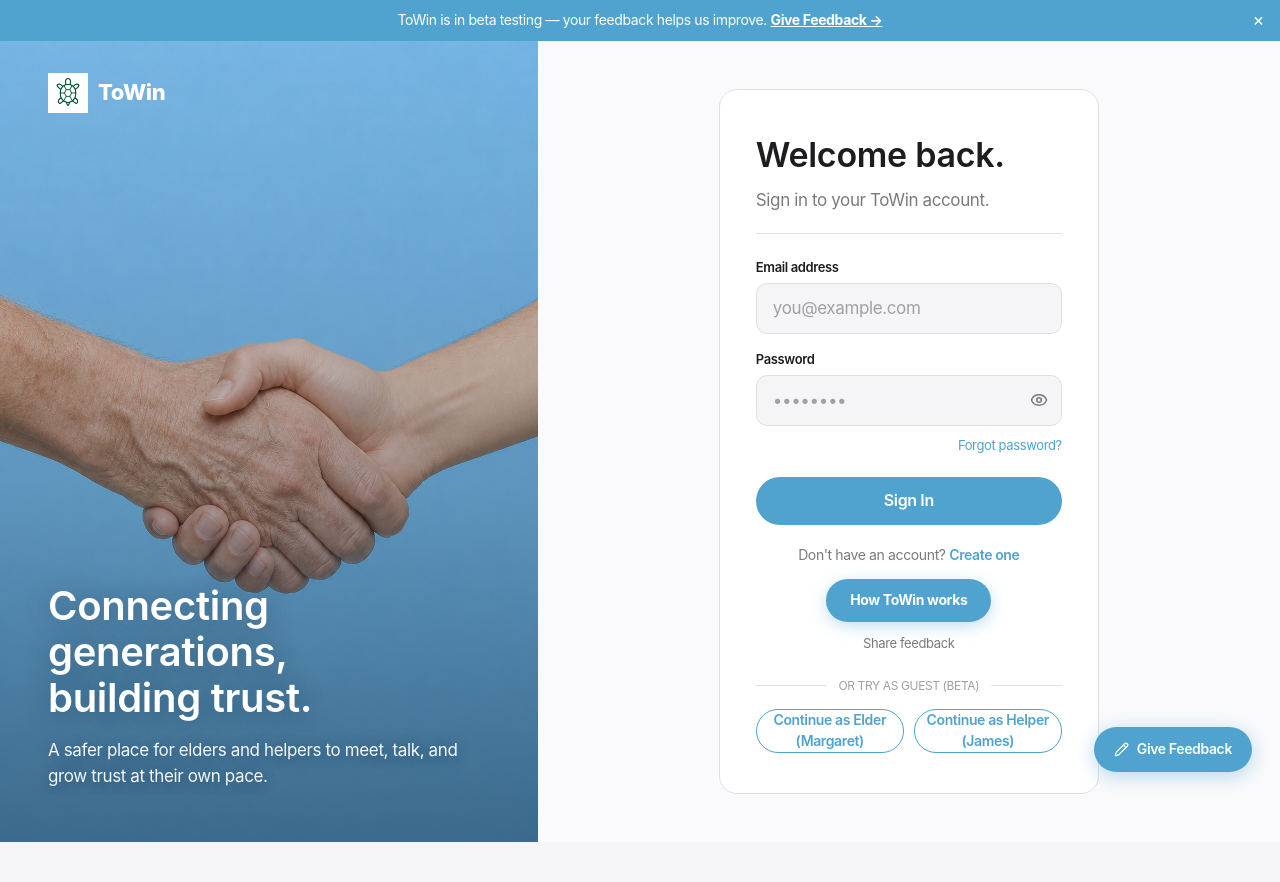
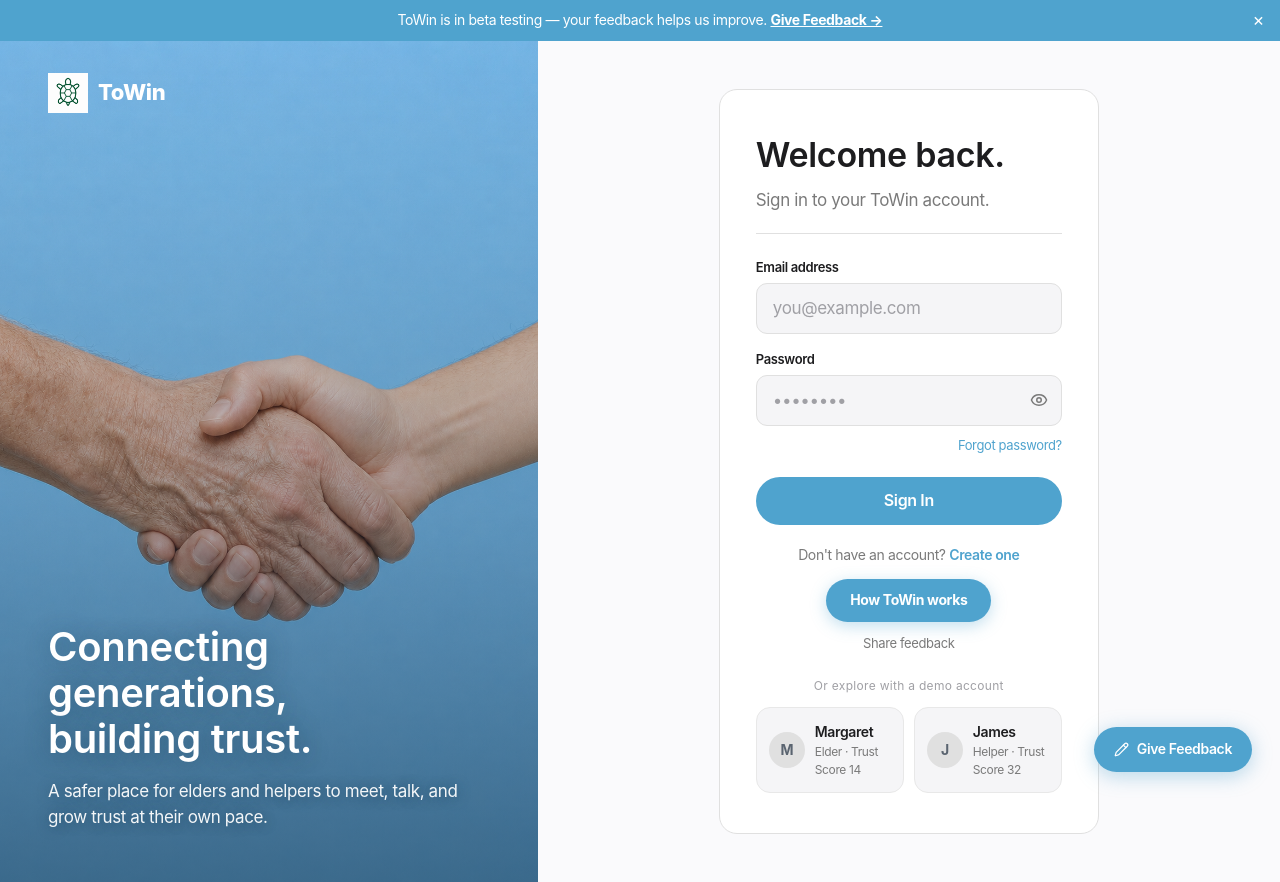
Before and after one commit to Harsha-anbu-g/Towin, a React (Vite) app in the folder frontend/: page /login in a window 1280 px wide. Before the commit the page ends 842 px from the top, so only its background shows below. Built offline with nearby package versions, Linux system fonts and the light colour scheme; no server answers.

Commit message:
ui: redesign demo account section — profile cards with initials, name, role desc

```diff
--- a/frontend/src/pages/Login.jsx
+++ b/frontend/src/pages/Login.jsx
@@ -288,45 +288,53 @@ export default function Login() {
               </Link>
             </p>
 
-            {/* Guest mode (beta) — at the very bottom */}
-            <div style={{ display: 'flex', alignItems: 'center', gap: '12px', margin: '24px 0 14px' }}>
-              <div style={{ flex: 1, height: '1px', background: '#e0e0e0' }} />
-              <span style={{ fontSize: '12px', color: '#a0a0a5', fontFamily: '-apple-system, "SF Pro Text", system-ui, sans-serif' }}>OR TRY AS GUEST (BETA)</span>
-              <div style={{ flex: 1, height: '1px', background: '#e0e0e0' }} />
-            </div>
+            {/* Demo accounts */}
+            <div style={{ marginTop: '24px' }}>
+              <p style={{ fontSize: '12px', color: '#a0a0a5', fontFamily: '-apple-system, "SF Pro Text", system-ui, sans-serif', textAlign: 'center', marginBottom: '12px', letterSpacing: '0.3px' }}>
+                Or explore with a demo account
+              </p>
               <div style={{ display: 'flex', gap: '10px' }}>
+                {[
+                  { role: 'ELDER', name: 'Margaret', desc: 'Elder · Trust Score 14', initial: 'M' },
+                  { role: 'HELPER', name: 'James',    desc: 'Helper · Trust Score 32', initial: 'J' },
+                ].map(({ role, name, desc, initial }) => (
                   <button
+                    key={role}
                     type="button"
-                onClick={() => handleGuest('ELDER')}
+                    onClick={() => handleGuest(role)}
                     disabled={!!guestLoading}
                     style={{
-                  flex: 1, height: '44px',
-                  background: '#ffffff', color: '#4FA3CE',
-                  border: '1.5px solid #4FA3CE', borderRadius: '9999px',
-                  fontSize: '14px', fontWeight: 600,
+                      flex: 1,
+                      background: '#f5f5f7',
+                      border: '1px solid #e8e8e8',
+                      borderRadius: '14px',
+                      padding: '14px 12px',
                       cursor: guestLoading ? 'not-allowed' : 'pointer',
+                      opacity: guestLoading && guestLoading !== role ? 0.5 : 1,
+                      textAlign: 'left',
+                      transition: 'background 0.15s',
                       fontFamily: '-apple-system, "SF Pro Text", system-ui, sans-serif',
-                  opacity: guestLoading && guestLoading !== 'ELDER' ? 0.6 : 1,
                     }}
+                    onMouseEnter={e => { if (!guestLoading) e.currentTarget.style.background = '#ebebed'; }}
+                    onMouseLeave={e => { e.currentTarget.style.background = '#f5f5f7'; }}
                   >
-                {guestLoading === 'ELDER' ? 'Starting…' : 'Continue as Elder (Margaret)'}
+                    <div style={{ display: 'flex', alignItems: 'center', gap: '10px' }}>
+                      <div style={{
+                        width: '36px', height: '36px', borderRadius: '50%',
+                        background: '#e0e0e0', flexShrink: 0,
+                        display: 'flex', alignItems: 'center', justifyContent: 'center',
+                        fontSize: '14px', fontWeight: 700, color: '#5a6470',
+                      }}>
+                        {guestLoading === role ? '…' : initial}
+                      </div>
+                      <div>
+                        <p style={{ margin: 0, fontSize: '14px', fontWeight: 600, color: '#1d1d1f' }}>{name}</p>
+                        <p style={{ margin: 0, fontSize: '12px', color: '#7a7a7a', marginTop: '1px' }}>{desc}</p>
+                      </div>
+                    </div>
                   </button>
-              <button
-                type="button"
-                onClick={() => handleGuest('HELPER')}
-                disabled={!!guestLoading}
-                style={{
-                  flex: 1, height: '44px',
-                  background: '#ffffff', color: '#4FA3CE',
-                  border: '1.5px solid #4FA3CE', borderRadius: '9999px',
-                  fontSize: '14px', fontWeight: 600,
-                  cursor: guestLoading ? 'not-allowed' : 'pointer',
-                  fontFamily: '-apple-system, "SF Pro Text", system-ui, sans-serif',
-                  opacity: guestLoading && guestLoading !== 'HELPER' ? 0.6 : 1,
-                }}
-              >
-                {guestLoading === 'HELPER' ? 'Starting…' : 'Continue as Helper (James)'}
-              </button>
+                ))}
+              </div>
             </div>
           </div>
         </div>
--- a/frontend/src/pages/Register.jsx
+++ b/frontend/src/pages/Register.jsx
@@ -584,45 +584,53 @@ export default function Register() {
             </Link>
           </div>
 
-          {/* Guest mode (beta) — at the very bottom */}
-          <div style={{ display: 'flex', alignItems: 'center', gap: '12px', margin: '24px 0 14px' }}>
-            <div style={{ flex: 1, height: '1px', background: '#e0e0e0' }} />
-            <span style={{ fontSize: '12px', color: '#a0a0a5', fontFamily: '-apple-system, "SF Pro Text", system-ui, sans-serif' }}>OR TRY AS GUEST (BETA)</span>
-            <div style={{ flex: 1, height: '1px', background: '#e0e0e0' }} />
-          </div>
+          {/* Demo accounts */}
+          <div style={{ marginTop: '24px' }}>
+            <p style={{ fontSize: '12px', color: '#a0a0a5', fontFamily: '-apple-system, "SF Pro Text", system-ui, sans-serif', textAlign: 'center', marginBottom: '12px', letterSpacing: '0.3px' }}>
+              Or explore with a demo account
+            </p>
             <div style={{ display: 'flex', gap: '10px' }}>
+              {[
+                { role: 'ELDER', name: 'Margaret', desc: 'Elder · Trust Score 14', initial: 'M' },
+                { role: 'HELPER', name: 'James',    desc: 'Helper · Trust Score 32', initial: 'J' },
+              ].map(({ role, name, desc, initial }) => (
                 <button
+                  key={role}
                   type="button"
-              onClick={() => handleGuest('ELDER')}
+                  onClick={() => handleGuest(role)}
                   disabled={!!guestLoading}
                   style={{
-                flex: 1, height: '44px',
-                background: '#ffffff', color: '#4FA3CE',
-                border: '1.5px solid #4FA3CE', borderRadius: '9999px',
-                fontSize: '14px', fontWeight: 600,
+                    flex: 1,
+                    background: '#f5f5f7',
+                    border: '1px solid #e8e8e8',
+                    borderRadius: '14px',
+                    padding: '14px 12px',
                     cursor: guestLoading ? 'not-allowed' : 'pointer',
+                    opacity: guestLoading && guestLoading !== role ? 0.5 : 1,
+                    textAlign: 'left',
+                    transition: 'background 0.15s',
                     fontFamily: '-apple-system, "SF Pro Text", system-ui, sans-serif',
-                opacity: guestLoading && guestLoading !== 'ELDER' ? 0.6 : 1,
                   }}
+                  onMouseEnter={e => { if (!guestLoading) e.currentTarget.style.background = '#ebebed'; }}
+                  onMouseLeave={e => { e.currentTarget.style.background = '#f5f5f7'; }}
                 >
-              {guestLoading === 'ELDER' ? 'Starting…' : 'Continue as Elder (Margaret)'}
+                  <div style={{ display: 'flex', alignItems: 'center', gap: '10px' }}>
+                    <div style={{
+                      width: '36px', height: '36px', borderRadius: '50%',
+                      background: '#e0e0e0', flexShrink: 0,
+                      display: 'flex', alignItems: 'center', justifyContent: 'center',
+                      fontSize: '14px', fontWeight: 700, color: '#5a6470',
+                    }}>
+                      {guestLoading === role ? '…' : initial}
+                    </div>
+                    <div>
+                      <p style={{ margin: 0, fontSize: '14px', fontWeight: 600, color: '#1d1d1f' }}>{name}</p>
+                      <p style={{ margin: 0, fontSize: '12px', color: '#7a7a7a', marginTop: '1px' }}>{desc}</p>
+                    </div>
+                  </div>
                 </button>
-            <button
-              type="button"
-              onClick={() => handleGuest('HELPER')}
-              disabled={!!guestLoading}
-              style={{
-                flex: 1, height: '44px',
-                background: '#ffffff', color: '#4FA3CE',
-                border: '1.5px solid #4FA3CE', borderRadius: '9999px',
-                fontSize: '14px', fontWeight: 600,
-                cursor: guestLoading ? 'not-allowed' : 'pointer',
-                fontFamily: '-apple-system, "SF Pro Text", system-ui, sans-serif',
-                opacity: guestLoading && guestLoading !== 'HELPER' ? 0.6 : 1,
-              }}
-            >
-              {guestLoading === 'HELPER' ? 'Starting…' : 'Continue as Helper (James)'}
-            </button>
+              ))}
+            </div>
           </div>
         </div>
       </div>
```
Lines whose indentation alone changed are shown as unchanged.
